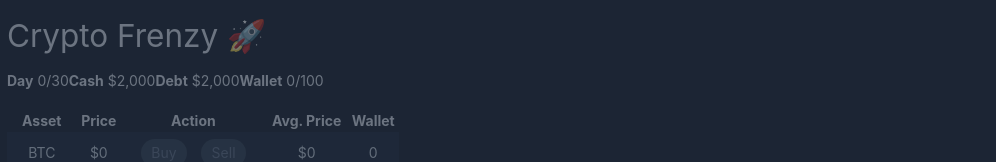
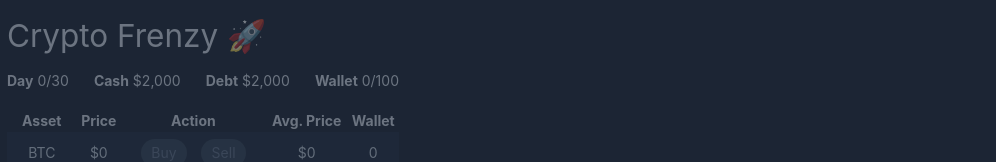
Before and after one commit to whcarter3/crypto-frenzy, a Next.js app: page / in a window 1280 px wide. Shown: the top 162 px of the page, without its empty margins (0-996 px from the left). Built offline with nearby package versions, Linux system fonts and the light colour scheme.

Commit message:
feat: styling

```diff
--- a/components/Header.tsx
+++ b/components/Header.tsx
@@ -29,7 +29,7 @@ const Header = ({ state }) => {
     <>
       <h2>Crypto Frenzy 🚀</h2>
 
-      <div className="mt-5 flex">
+      <div className="mt-5 flex justify-between">
         {headerItems.map((item) => (
           <HeaderInfo
             key={item.label}
@@ -38,14 +38,15 @@ const Header = ({ state }) => {
             testId={item.testId}
           />
         ))}
+      </div>
       {state.highScore && (
         <HeaderInfo
           label="High Score"
           value={`$${numberWithCommas(state.highScore)}`}
           testId="highScore"
+          className="mt-2"
         />
       )}
-      </div>
     </>
   )
 }
--- a/components/HeaderInfo.tsx
+++ b/components/HeaderInfo.tsx
@@ -2,13 +2,15 @@ const HeaderInfo = ({
   label,
   value,
   testId,
+  className,
 }: {
   label: string
   value: string
   testId: string
+  className?: string
 }) => (
-  <p data-cy={testId}>
-    <span className="font-bold">{label}</span> {value}
+  <p data-cy={testId} className={`${className && className}`}>
+    <span className={`font-bold`}>{label}</span> {value}
   </p>
 )
 
```
Lines whose indentation alone changed are shown as unchanged.
